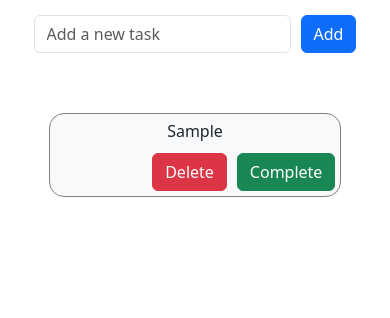
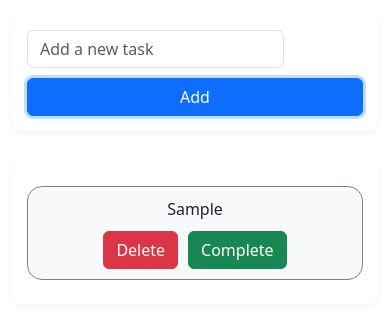
Before and after one commit to LailaMosbah/To-Do-List, a plain HTML site: page index.html in a window 390 px wide. Both pictures are taken after typing "Sample" into the empty fields and a click on the button "Add". Drawn offline with nearby package versions, Linux system fonts and the light colour scheme.

Commit message:
make it responsive for mobile

```diff
--- a/style.css
+++ b/style.css
@@ -1,16 +1,5 @@
+/* Base Styling */
 body {
-    font-family: Arial, Helvetica, sans-serif;
-    font-size: 16px;
-    margin: 20px;
-}
-
-.form {
-    display: flex;
-    justify-content: center;
-    gap: 20px;
-    margin-top: 15px;
-
-}body {
     font-family: Arial, Helvetica, sans-serif;
     font-size: 16px;
     margin: 20px;
@@ -34,6 +23,10 @@ body {
     gap: 10px;
     margin-top: 15px;
     width: 100%;
+    background-color: #fff;
+    padding: 15px;
+    border-radius: 10px;
+    box-shadow: 0 2px 6px rgba(0, 0, 0, 0.05);
 }
 
 .input {
@@ -41,6 +34,10 @@ body {
     padding: 10px;
     flex-grow: 1;
     min-width: 200px;
+    max-width: 100%;
+    width: 100%;
+    box-sizing: border-box;
+    /* Include padding in width */
 }
 
 /* Button Styling */
@@ -48,40 +45,9 @@ body {
     padding: 10px 20px;
     font-size: 16px;
     border-radius: 10px;
+    width: auto;
 }
 
-/* Task List */
-.tasks {
-    display: flex;
-    flex-direction: column;
-    align-items: center;
-    margin-top: 30px;
-    width: 100%;
-}
-
-/* Task Items */
-.task {
-    display: flex;
-    justify-content: space-between;
-    align-items: center;
-    flex-wrap: wrap;
-    border: 1px solid grey;
-    border-radius: 15px;
-    width: 100%;
-    max-width: 500px;
-    margin: 10px;
-    padding: 10px;
-    background-color: #f8f9fa;
-}
-
-/* Button Container */
-.Buttons {
-    display: flex;
-    gap: 10px;
-    flex-wrap: wrap;
-}
-
-/* Button Hover Effects */
 button {
     padding: 8px 16px;
     font-size: 14px;
@@ -99,96 +65,84 @@ button:active {
     transform: scale(0.98);
 }
 
+input:focus,
+button:focus {
+    outline: none;
+    box-shadow: 0 0 0 3px rgba(0, 123, 255, 0.25);
+}
+
+/* Task List Container */
+.tasks {
+    display: flex;
+    flex-direction: column;
+    align-items: center;
+    margin-top: 30px;
+    width: 100%;
+    background-color: #fff;
+    padding: 15px;
+    border-radius: 10px;
+    box-shadow: 0 2px 6px rgba(0, 0, 0, 0.05);
+}
+
+/* Task Item */
+.task {
+    display: flex;
+    flex-direction: column;
+    align-items: center;
+    border: 1px solid grey;
+    border-radius: 15px;
+    width: 100%;
+    max-width: 500px;
+    margin: 10px 0;
+    padding: 10px;
+    background-color: #f8f9fa;
+    word-break: break-word;
+    text-align: center;
+    transition: transform 0.2s ease, opacity 0.2s ease;
+}
+
+.task:hover {
+    transform: scale(1.01);
+}
+
+.task-title {
+    flex: 1 1 100%;
+    margin-bottom: 10px;
+}
+
+/* Button Container */
+.Buttons {
+    display: flex;
+    gap: 10px;
+    flex-wrap: wrap;
+    justify-content: center;
+    margin-top: 10px;
+}
+
 /* Completed Task */
 .done {
-    opacity: 50%;
+    opacity: 0.7;
     text-decoration: line-through;
-    color: gray;
+    color: #6c757d;
 }
 
 /* Mobile Optimization */
 @media (max-width: 480px) {
+    .form {
+        flex-direction: column;
+        align-items: stretch;
+    }
+
+    .input,
+    .add {
+        width: 100%;
+    }
+
     .task {
-        flex-direction: column;
         text-align: center;
     }
 
     .Buttons {
         justify-content: center;
-        margin-top: 10px;
     }
 }
-
-.input {
-    border-radius: 25px;
-}
-
-.tasks {
-    display: flex;
-    flex-direction: column;
-    margin-top: 50px;
-    justify-content: start;
-    /* Center horizontally */
-    align-items: center;
-    /* Center vertically */
-    height: 90vh;
-
-
-}
-
-.task {
-    display: flex;
-    justify-content: space-around;
-    border: 1px solid grey;
-    border-radius: 15px;
-    width: 80%;
-    margin: 10px;
-    padding: 5px;
-}
-
-.Buttons {
-    margin-left: auto;
-    /* Push ButtonsDiv to the right */
-    display: flex;
-    /* To align buttons inline */
-    gap: 10px;
-    /* Add space between buttons */
-}
-
-/* Default Button Style */
-button {
-    padding: 10px 20px;
-    font-size: 16px;
-    border: 2px solid transparent;
-    border-radius: 5px;
-    color: white;
-    cursor: pointer;
-    transition: all 0.3s ease;
-    /* Smooth transition for effects */
-}
-
-/* Hover Effect */
-button:hover {
-    /* Darker blue */
-    box-shadow: 0 4px 8px rgba(0, 0, 0, 0.2);
-    /* Add shadow */
-}
-
-/* Active/Click Effect */
-button:active {
-    transform: scale(0.98);
-    /* Slightly reduce size for "pressed" effect */
-}
-
-/* Focus Effect */
-button:focus {
-    outline: none;
-    /* Remove default focus outline */
-
-}
-
-.done {
-   opacity: 50%;
-    text-decoration: line-through;
-    color: gray;
-}
```
